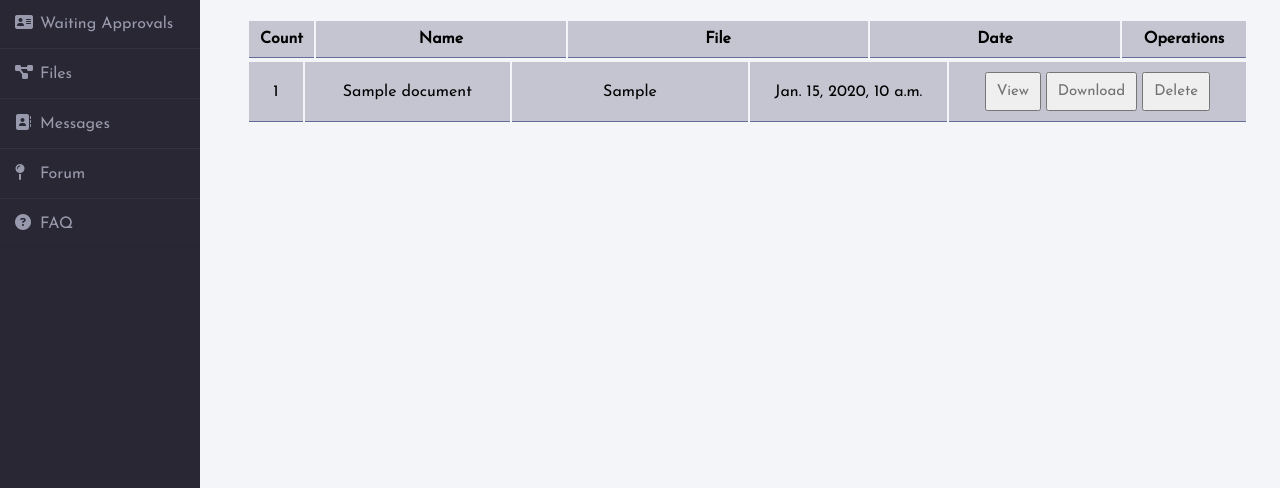
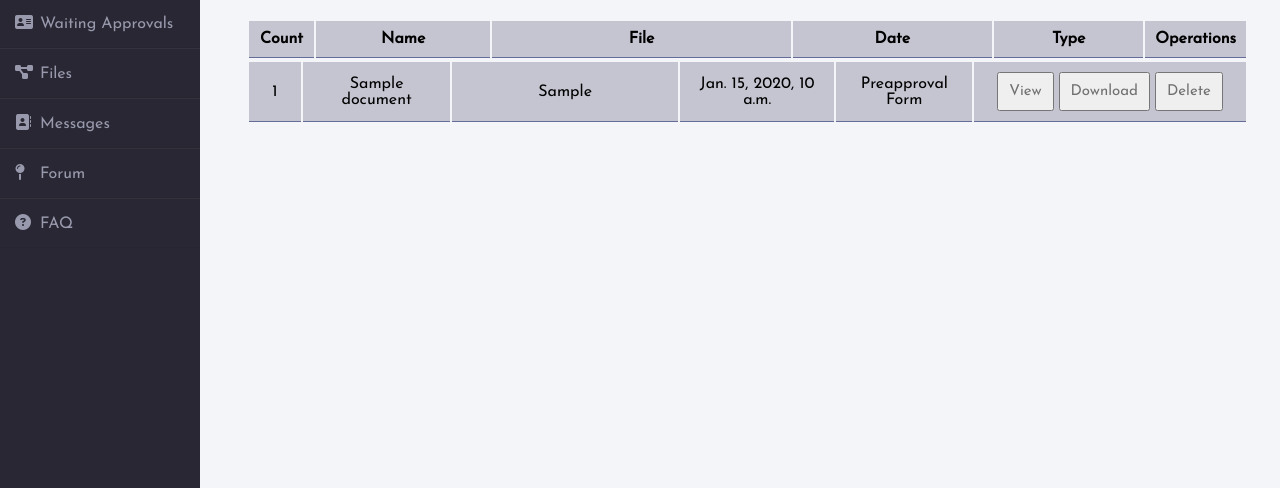
Before and after one commit to aysekelleci/cs319-project, a Django app: template erasmus/src/erasmus/courses/templates/courses/documents.html in a window 1280 px wide. Shown: the part 312-800 px from the top of the page. Run offline with Django 4.2, Linux system fonts and the light colour scheme; the template is opened without the code that fills it: values that come from a table or form of the project are taken from there, others are empty; tables that the repository leaves empty hold one stand-in row (values such as "Sample post"); some libraries are stand-ins or nearby versions.

Commit message:
Files page updated

```diff
--- a/erasmus/src/erasmus/courses/templates/courses/documents.html
+++ b/erasmus/src/erasmus/courses/templates/courses/documents.html
@@ -8,20 +8,22 @@
                 <thead>
                 <tr>
                     <th style="width:65px" id="count">Count</th>
-                    <th style="width:250px">Name</th>
+                    <th style="width:175px">Name</th>
                     <th style="width:300px">File</th>
-                    <th style="width:250px">Date</th>
-                    <th style="width:370px" colspan="2">Operations</th>
+                    <th style="width:200px">Date</th>
+                    <th style="width:150px">Type</th>
+                    <th style="width:350px" colspan="2">Operations</th>
                 </tr>
                 </thead>
                 <tbody>
                 {% for document in documents %}
                 <tr>
                     <td style="width:65px" id="count"></td>
-                    <td style="width:250px">{{document.document_name}}</td>
+                    <td style="width:175px">{{document.document_name}}</td>
                     <td style="width:300px">{{document.document}}</td>
-                    <td style="width:250px">{{document.date}}</td>
-                    <td style="width:370px;">
+                    <td style="width:200px">{{document.date}}</td>
+                    <td style="width:150px">{{document.document_type}}</td>
+                    <td style="width:350px;">
                         <button href="#" type="button">View</button>
                         <button href="#" type="button">Download</button>
                         <button href="#" type="button">Delete</button>
```
Also changed, not shown: 1 other file.
